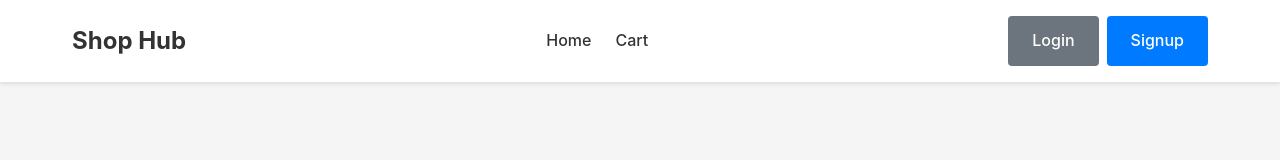
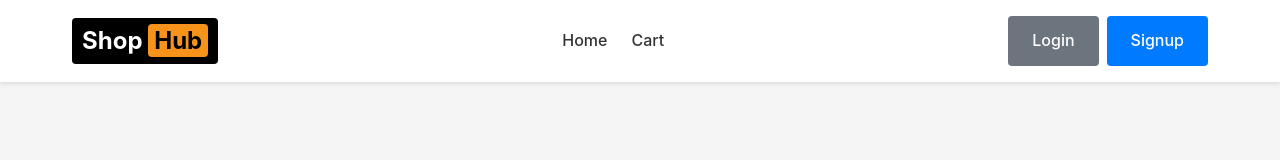
Before and after one commit to Sachin-stha112/ecommerce-website, a React (Vite) app: page / in a window 1280 px wide. Shown: the top 160 px of the page. Built offline with nearby package versions, Linux system fonts and the light colour scheme.

Commit message:
Styled navbar brand logo

```diff
--- a/src/App.css
+++ b/src/App.css
@@ -46,6 +46,26 @@ body {
   font-weight: bold;
   color: #333;
   text-decoration: none;
+}
+
+.brand-box {
+  background-color: #000;
+  padding: 4px 10px;
+  border-radius: 4px;
+  display: inline-block;
+}
+
+.brand-shop {
+  color: #fff;
+  font-weight: bold;
+}
+
+.brand-hub {
+  background-color: #f7931a;
+  color: #000;
+  padding: 2px 6px;
+  border-radius: 4px;
+  font-weight: bold;
 }
 
 .navbar-links {
--- a/src/components/Navbar.jsx
+++ b/src/components/Navbar.jsx
@@ -8,7 +8,7 @@ const Navbar = () => {
     <nav className="navbar">
       <div className="navbar-container">
         <Link to="/" className="navbar-brand">
-          Shop Hub
+          <span className="brand-box"><span className="brand-shop">Shop</span> <span className="brand-hub">Hub</span></span>
         </Link>
         <div className="navbar-links">
           <Link to="/" className="navbar-link">Home</Link>
```
